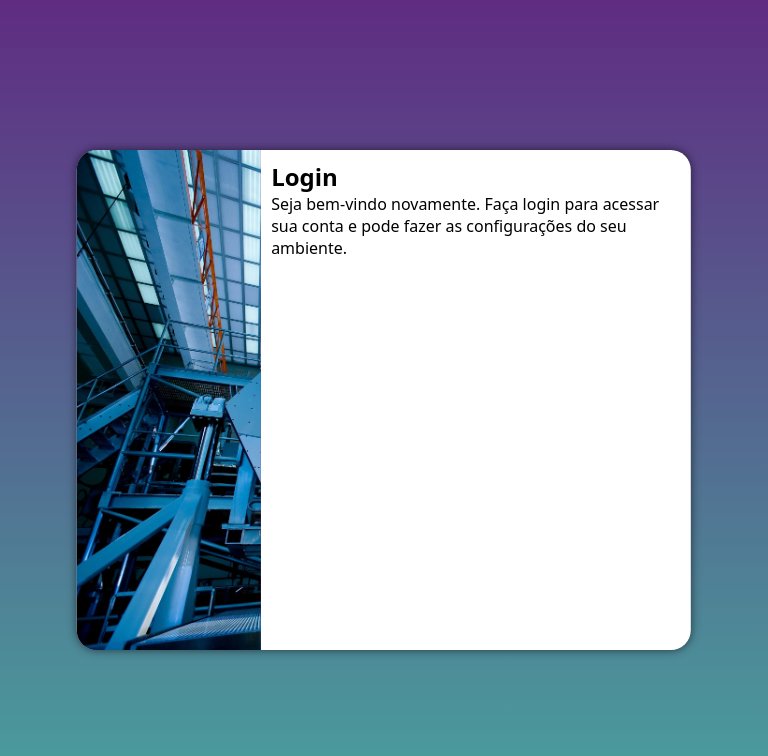
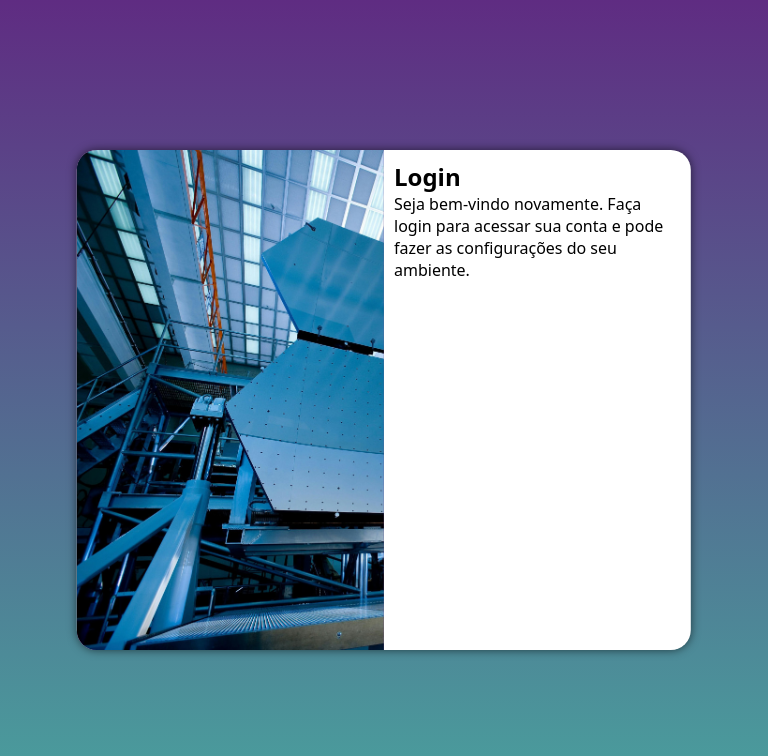
Before and after one commit to AlexandreCassilhas/projeto-login, a plain HTML site: page index.html in a window 768 px wide. Drawn offline with Linux system fonts and the light colour scheme.

Commit message:
Update mediaquery.css

```diff
--- a/estilos/mediaquery.css
+++ b/estilos/mediaquery.css
@@ -15,13 +15,13 @@
 
   section#login > div#imagem {
     float: left; /* Joga a div para o lado esquerdo */
-    width: 30%;
+    width: 50%;
     height: 100%;
   }
 
   section#login > div#formulario {
     float: right; /* Joga a div para o lado direito */
-    width: 70%;
+    width: 50%;
   }
 
 }
```
